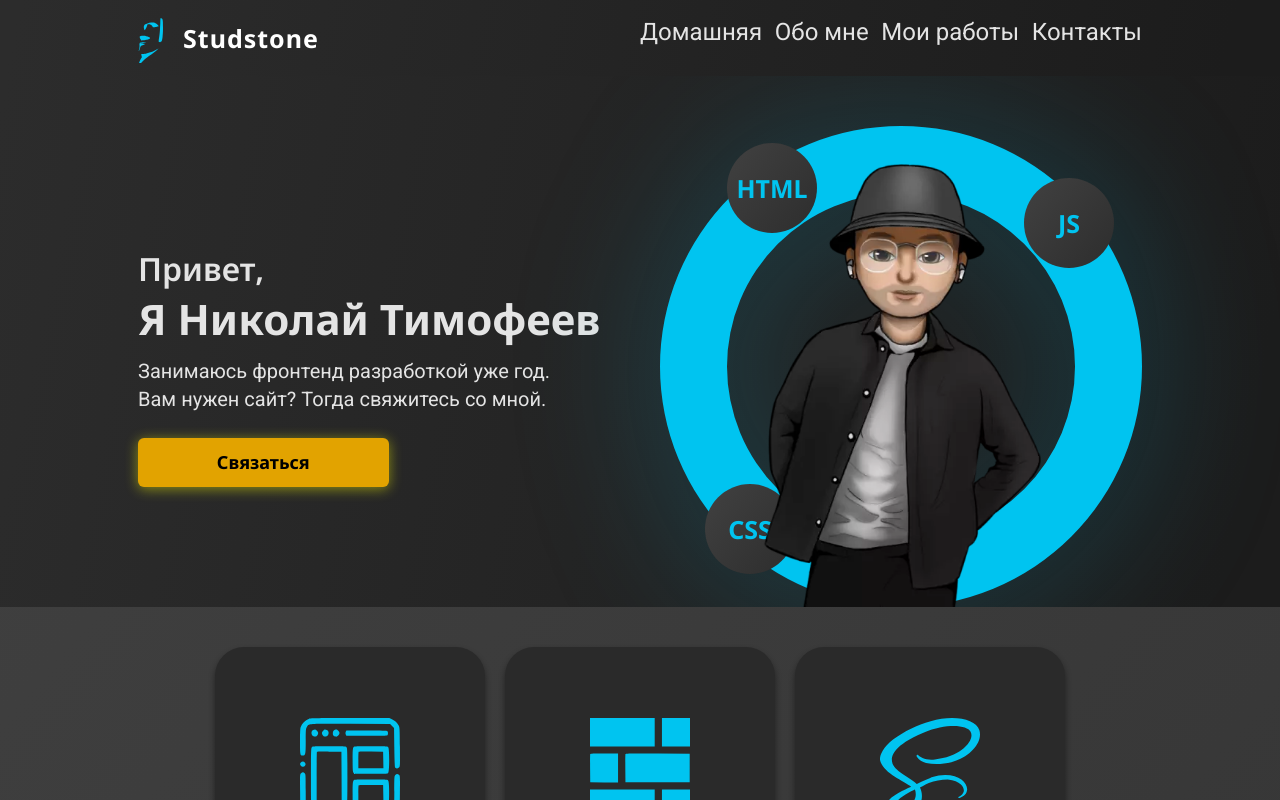
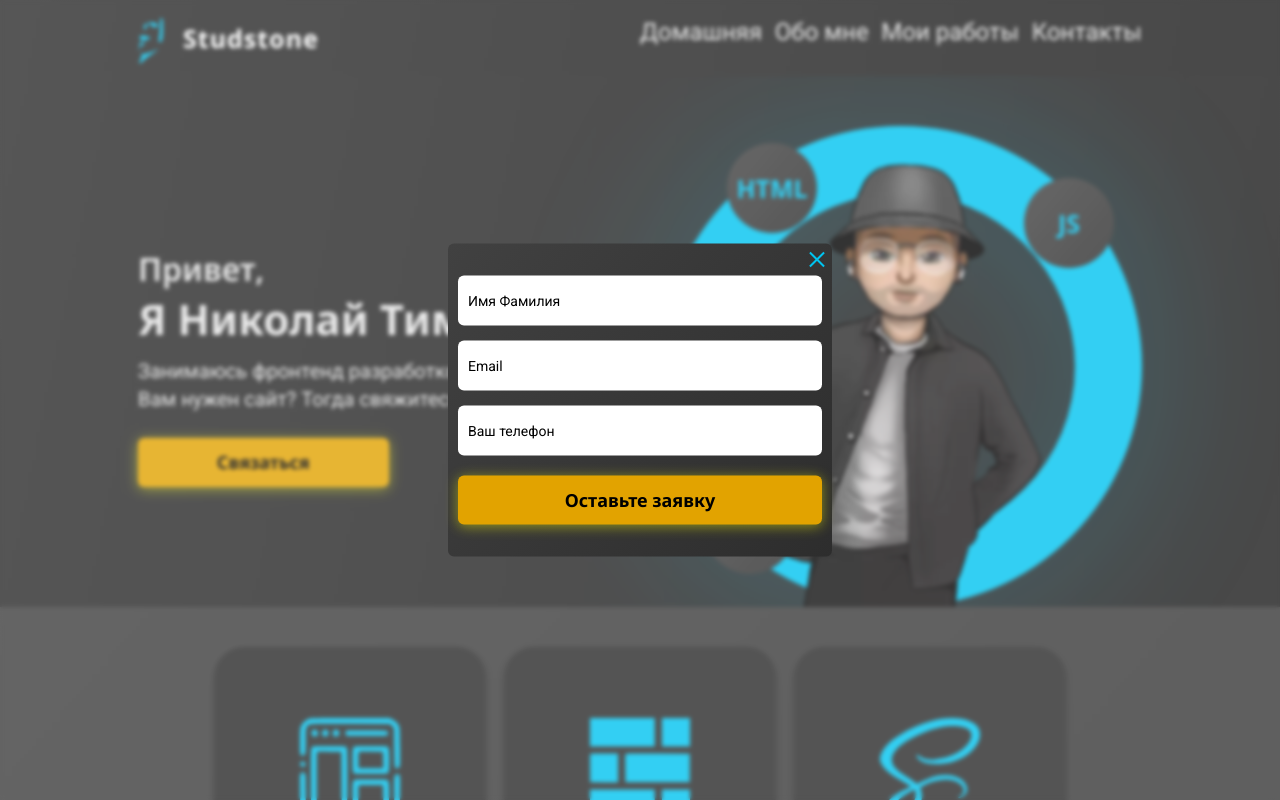
Before and after one commit to studstone/portfolio, a React (Create React App) app: page / in a window 1280 px wide. Both pictures are taken after a click on the button "Связаться". Shown: the top 800 px of the page. Built offline with nearby package versions, Linux system fonts and the light colour scheme.

Commit message:
create modal

```diff
--- a/src/App.js
+++ b/src/App.js
@@ -3,25 +3,29 @@ import About from "./Components/About/About";
 import ButtonUp from "./Components/ButtonUp/ButtonUp";
 import Footer from "./Components/Footer/Footer";
 import useActiveState from "./Components/Hooks/useActiveState";
+import useOpenModal from "./Components/Hooks/useOpenModal";
+import Modal from "./Components/Modal/Modal";
 import NavBar from "./Components/NavBar/NavBar";
 import Preview from "./Components/Preview/Preview";
 import Skills from "./Components/Skills/Skills";
 import ClobalStyle from "./Components/StyledComponents/GlobalStyle";
 import MyWork from "./Components/Work/MyWork";
-import { contacts, items, skills, slides } from "./DB/DBItems";
+import { contacts, inputs, items, skills, slides } from "./DB/DBItems";
 
 const App = () => {
     const activState = useActiveState();
+    const toggleModal = useOpenModal();
 
     return (
         <>
             <ClobalStyle />
             <NavBar activState={activState} items={items} />
-            <Preview />
+            <Preview {...toggleModal} />
             <Skills skills={skills} />
             <About />
             <MyWork slides={slides} />
             <Footer contacts={contacts} />
+            <Modal {...toggleModal} inputs={inputs} />
             <ButtonUp />
         </>
     );
--- /dev/null
+++ b/src/Components/Hooks/useOpenModal.jsx
@@ -0,0 +1,10 @@
+import { useState } from 'react';
+
+const useOpenModal = () => {
+
+    const [openModal, setOpenModal] = useState(false);
+
+    return { openModal, setOpenModal };
+};
+
+export default useOpenModal;
--- /dev/null
+++ b/src/Components/Modal/Modal.jsx
@@ -0,0 +1,52 @@
+import React from 'react';
+import { CSSTransition } from 'react-transition-group';
+import '../../style/mobile-menu.css';
+import { ButtonCloseModal, ModalBlur, ModalButton, ModalForm, ModalInput, ModalWrapper } from './StyleModal';
+
+
+const Modal = ({ openModal, setOpenModal, inputs }) => {
+
+    const closeModal = () => setOpenModal(false);
+
+    return (
+        <>
+            <CSSTransition
+                in={openModal}
+                timeout={400}
+                classNames='blur'
+                mountOnEnter
+                unmountOnExit
+            >
+                <ModalBlur />
+            </CSSTransition>
+            <CSSTransition
+                in={openModal}
+                timeout={400}
+                classNames='modal'
+                mountOnEnter
+                unmountOnExit
+            >
+                <ModalWrapper>
+                    <ModalForm>
+                        {
+                            inputs.map((input, index) =>
+                                <ModalInput
+                                    key={index}
+                                    name={input.name}
+                                    type={input.type}
+                                    placeholder={input.placeholder}
+                                />
+                            )
+                        }
+                        <ModalButton type="submit">
+                            Оставьте заявку
+                        </ModalButton>
+                    </ModalForm>
+                    <ButtonCloseModal onClick={closeModal} />
+                </ModalWrapper>
+            </CSSTransition>
+        </>
+    );
+};
+
+export default Modal;
--- /dev/null
+++ b/src/Components/Modal/StyleModal.jsx
@@ -0,0 +1,106 @@
+import styled from "styled-components";
+import { Blur } from "../NavBar/StyledComponent";
+import { Button } from "../Preview/StyledComponent";
+import device from "../StyledComponents/Breakpoint";
+
+export const ModalBlur = styled(Blur)`
+    top: 0;
+    z-index: 1000;
+`;
+
+
+export const ModalWrapper = styled.div`
+    position: fixed;
+    padding: 3.2rem 1rem;
+    top: 50%;
+    left: 50%;
+    transform: translate(-50%,-50%);
+    width: 80%;
+    border-radius: 0.6rem;
+    background: var(--background-circle);
+    z-index: 1001;
+
+    @media ${device.tablet} {
+        width: 40%;
+    }
+
+    @media ${device.laptop} {
+        width: 30%;
+    }
+
+    @media ${device.laptopL} {
+        width: 20%;
+    }
+`;
+
+export const ModalForm = styled.form`
+    width: 100%;
+    height: 100%;
+`;
+
+export const ModalInput = styled.input`
+    padding-left: 1rem;
+    width: 100%;
+    height: 4rem;
+    border: none;
+    outline: none;
+    border-radius: 0.6rem;
+    margin-top: 1.5rem;
+    font-size: 1.4rem;
+    color: black;
+    :first-child{
+        margin-top: 0rem;
+    }
+
+    ::placeholder{
+        color: black
+    }
+
+    @media ${device.laptop} {
+        height: 5rem;
+    }
+`;
+
+export const ModalButton = styled(Button)`
+    margin-top: 2rem;
+
+    @media ${device.tablet} {
+        width: 100%;
+    }
+`;
+
+export const ButtonCloseModal = styled.span`
+    position: fixed;
+    top: 0.5rem;
+    right: 0.5rem;
+    width: 2rem;
+    height: 2rem;
+    cursor: pointer;
+
+    ::after,
+    ::before{
+        content: '';
+        position: absolute;
+        top: 50%;
+        width: 100%;
+        height: 0.2rem;
+        background-color: var(--color-icon);
+        transition: transform 0.4s ease-in-out;
+    }
+    ::after{
+        transform: rotate(45deg);
+    }
+    ::before{
+        transform: rotate(-45deg);
+    }
+
+    :hover{
+        ::after{
+            transform: rotate(-135deg);
+        }
+        ::before{
+            transform: rotate(-225deg);
+        }
+    }
+
+`;
--- a/src/Components/Preview/Preview.jsx
+++ b/src/Components/Preview/Preview.jsx
@@ -24,7 +24,14 @@ const TextAnimation = {
     })
 };
 
-const Preview = () => (
+const Preview = ({ setOpenModal }) => {
+
+    const hendlerOpenModal = () => {
+        setOpenModal(prev => !prev);
+        document.body.style.overflow = 'hidden';
+    };
+
+    return (
         <MSection
             id='preview'
             initial='hidden'
@@ -50,6 +57,7 @@ const Preview = () => (
                         <MButton
                             variants={TextAnimation}
                             custom={3}
+                            onClick={hendlerOpenModal}
                         >
                             Связаться
                         </MButton>
@@ -68,5 +76,6 @@ const Preview = () => (
             </Container>
         </MSection>
     );
+};
 
 export default Preview;
--- a/src/DB/DBItems.js
+++ b/src/DB/DBItems.js
@@ -110,3 +110,22 @@ export const contacts = [
         alt: 'Icon'
     }
 ];
+
+
+export const inputs = [
+    {
+        name: 'name',
+        type: 'text',
+        placeholder: 'Имя Фамилия'
+    },
+    {
+        name: 'email',
+        type: 'email',
+        placeholder: 'Email'
+    },
+    {
+        name: 'phone',
+        type: 'tel',
+        placeholder: 'Ваш телефон'
+    },
+];
--- a/src/style/mobile-menu.css
+++ b/src/style/mobile-menu.css
@@ -35,6 +35,18 @@
   animation: button 0.3s reverse;
 }
 
+.modal-enter-active {
+  animation: modal 0.4s forwards;
+}
+
+.modal-enter-done {
+  opacity: 1;
+}
+
+.modal-exit-active {
+  animation: modal 0.4s reverse;
+}
+
 @keyframes opacity {
   0% {
     background: rgba(255, 255, 255, 0);
@@ -70,3 +82,15 @@
     transform: rotate(-90deg) scale(1);
   }
 }
+
+@keyframes modal {
+  0% {
+    opacity: 0;
+    top: 0;
+  }
+
+  100% {
+    opacity: 1;
+    top: 50%;
+  }
+}
```
Lines whose indentation alone changed are shown as unchanged.
